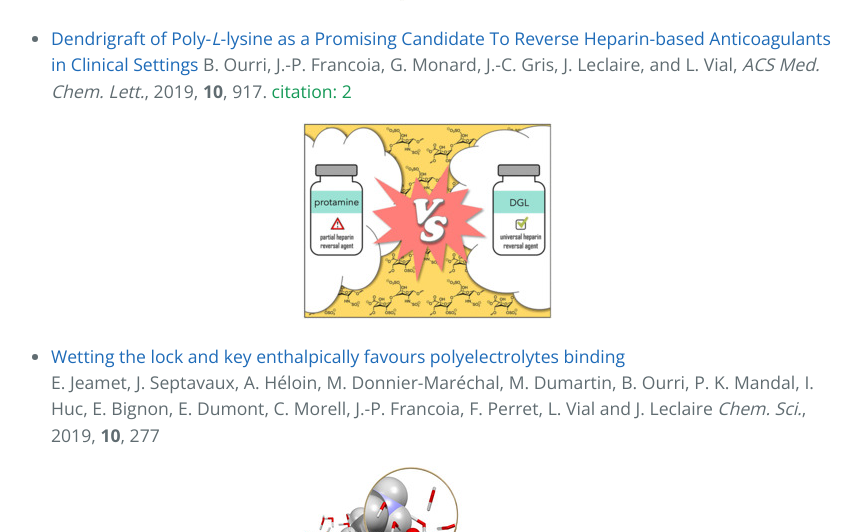
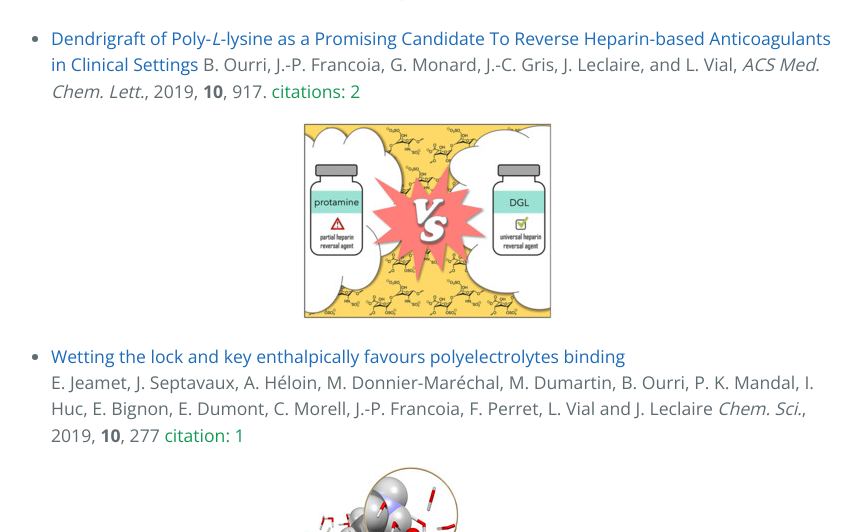
Before and after one commit to JPFrancoia/JPFrancoia.github.io, a Jekyll site: the page built from publications.md, in a window 1280 px wide and 900 px high, scrolled down 511 px. Shown: the part 181-713 px from the top of the window, without its empty margins (213-1074 px from the left). Built offline with Jekyll 4.4.1, drawn with Linux system fonts in a browser that asks for light colours; the repository's description, which GitHub fills in, is left out.

Commit message:
Citations update.

```diff
--- a/publications.md
+++ b/publications.md
@@ -16,7 +16,7 @@ Dalton)](https://cen.acs.org/pharmaceuticals/drug-development/Polymer-broader-he
 Candidate To Reverse Heparin-based Anticoagulants in Clinical
 Settings](https://pubs.acs.org/doi/abs/10.1021/acsmedchemlett.9b00090)
 B. Ourri, J.-P. Francoia, G. Monard, J.-C. Gris, J. Leclaire, and L. Vial,
-*ACS Med. Chem. Lett.*, 2019, **10**, 917. <font color="#159957">citation:
+*ACS Med. Chem. Lett.*, 2019, **10**, 917. <font color="#159957">citations:
 2</font>
 <p align="center">
   <img src="images/protamine.jpg">
@@ -26,7 +26,8 @@ B. Ourri, J.-P. Francoia, G. Monard, J.-C. Gris, J. Leclaire, and L. Vial,
 E. Jeamet, J. Septavaux, A. Héloin, M. Donnier-Maréchal, M. Dumartin,
 B. Ourri, P. K. Mandal, I. Huc, E. Bignon, E. Dumont, C. Morell,
 J.-P. Francoia, F. Perret, L. Vial and J. Leclaire *Chem. Sci.*, 2019, **10**,
-277
+277 <font color="#159957">citation: 1</font>
+
 <p align="center">
   <img src="images/wet_and_lock.jpg">
 </p>
```
